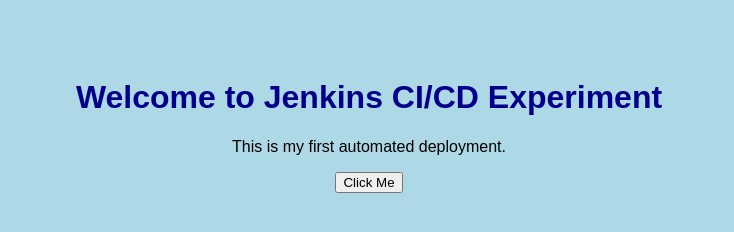
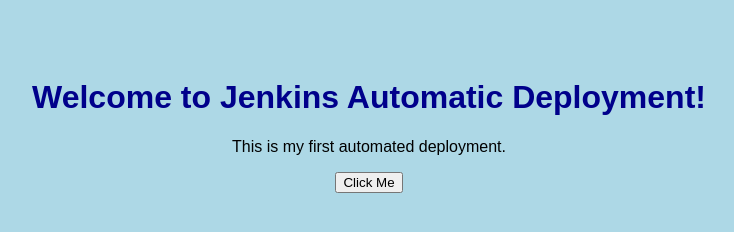
Before and after one commit to Sakshii0204/jenkins-ci-cd-experimentt, a plain HTML site: page index.html in a window 1280 px wide. Shown: the whole page, without its empty margins (271-1005 px from the left). Drawn offline with Linux system fonts and the light colour scheme.

Commit message:
Update website heading

```diff
--- a/index.html
+++ b/index.html
@@ -5,7 +5,7 @@
     <link rel="stylesheet" href="style.css">
 </head>
 <body>
-    <h1>Welcome to Jenkins CI/CD Experiment</h1>
+    <h1>Welcome to Jenkins Automatic Deployment!</h1>
     <p>This is my first automated deployment.</p>
     <button onclick="showMessage()">Click Me</button>
     <script src="script.js"></script>
```
